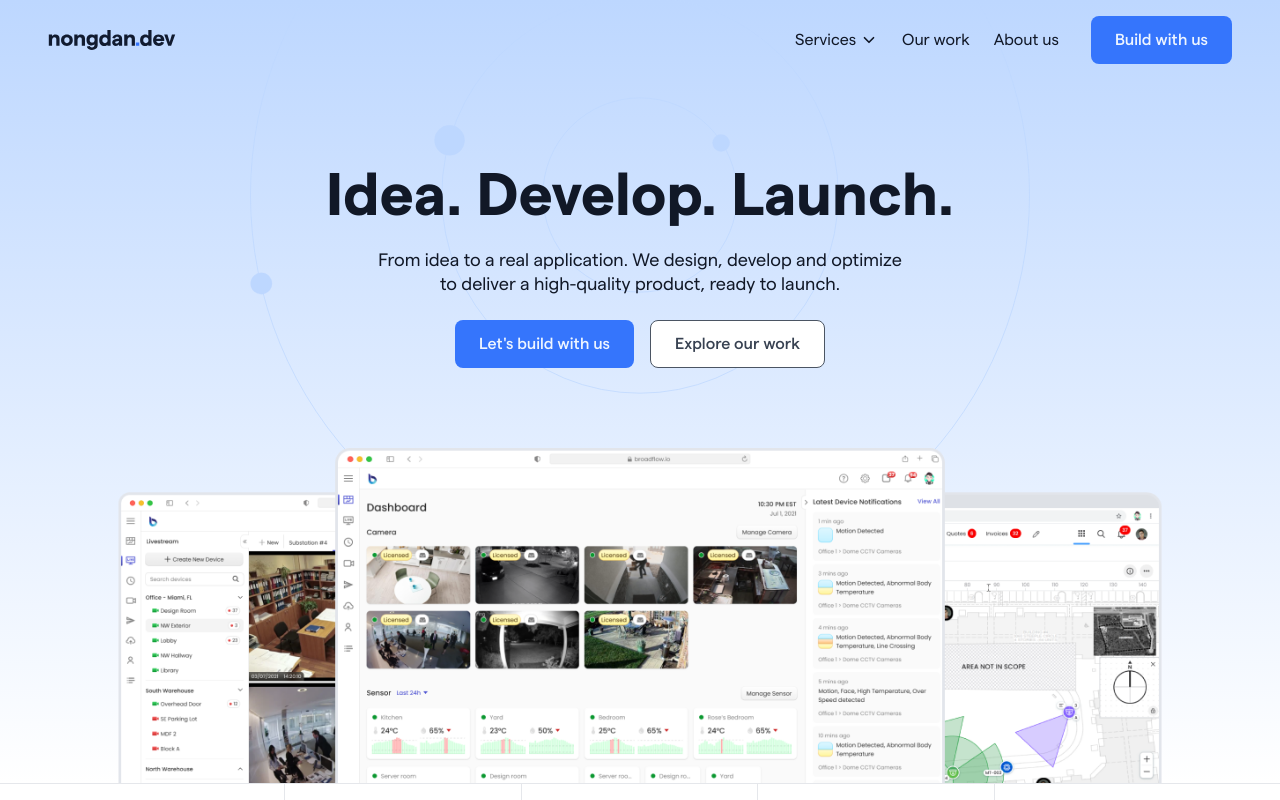
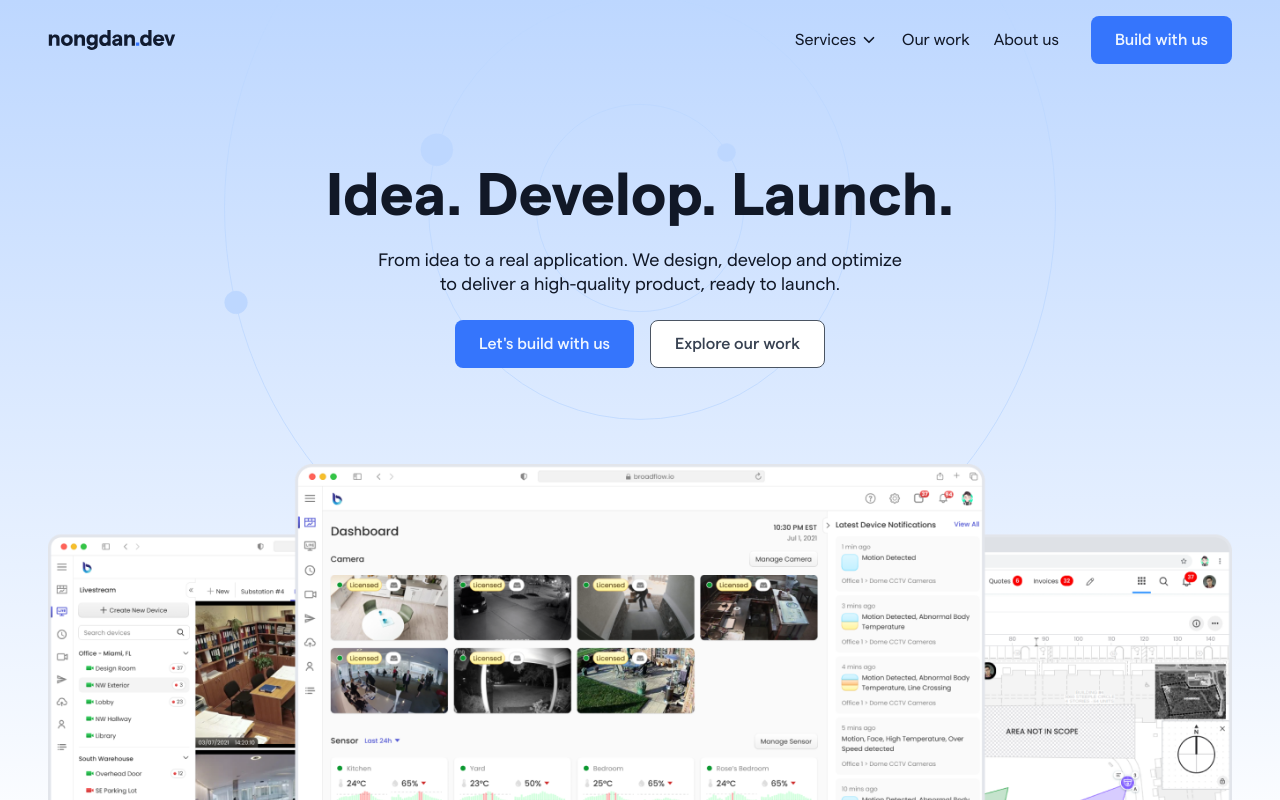
Before and after one commit to nongdan-dev/website, a React (Vite) app: page / in a window 1280 px wide. Shown: the top 800 px of the page. Built offline with nearby package versions, Linux system fonts and the light colour scheme.

Commit message:
update hero

```diff
--- a/src/layout/Header.tsx
+++ b/src/layout/Header.tsx
@@ -116,7 +116,9 @@
                 <li className='ml-2'>
                   <span className='flex h-full items-center'>
                     <Button asChild>
-                      <Link to='/contact'>Build with us</Link>
+                      <Link noHover to='/contact'>
+                        Build with us
+                      </Link>
                     </Button>
                   </span>
                 </li>
--- a/src/pages/Home/Hero.tsx
+++ b/src/pages/Home/Hero.tsx
@@ -5,7 +5,7 @@
 function Hero() {
   return (
     <section className='col-full-width relative bg-gradient-to-b from-primary-200 to-white/0 pt-[calc(theme(spacing.header)*2)]'>
-      <Orbits className='pointer-events-none absolute left-1/2 z-0 -translate-x-1/2 -translate-y-1/4 text-[48.75rem] text-primary-200' />
+      <Orbits className='pointer-events-none absolute left-1/2 z-0 -translate-x-1/2 -translate-y-1/4 text-[52rem] text-primary-200' />
       <div className='col-content z-10 place-items-center'>
         <h1 className='text-title mb-4'>Idea. Develop. Launch.</h1>
         <p className='w-[34rem] text-center text-lg'>
@@ -25,7 +25,7 @@
           </Button>
         </div>
       </div>
-      <div aria-hidden className='col-content z-10 mt-header'>
+      <div aria-hidden className='col-content z-10 mt-24'>
         <img src={HeroImg} alt='' />
       </div>
     </section>
```
Also changed, not shown: src/assets/images/png/hero.png.
